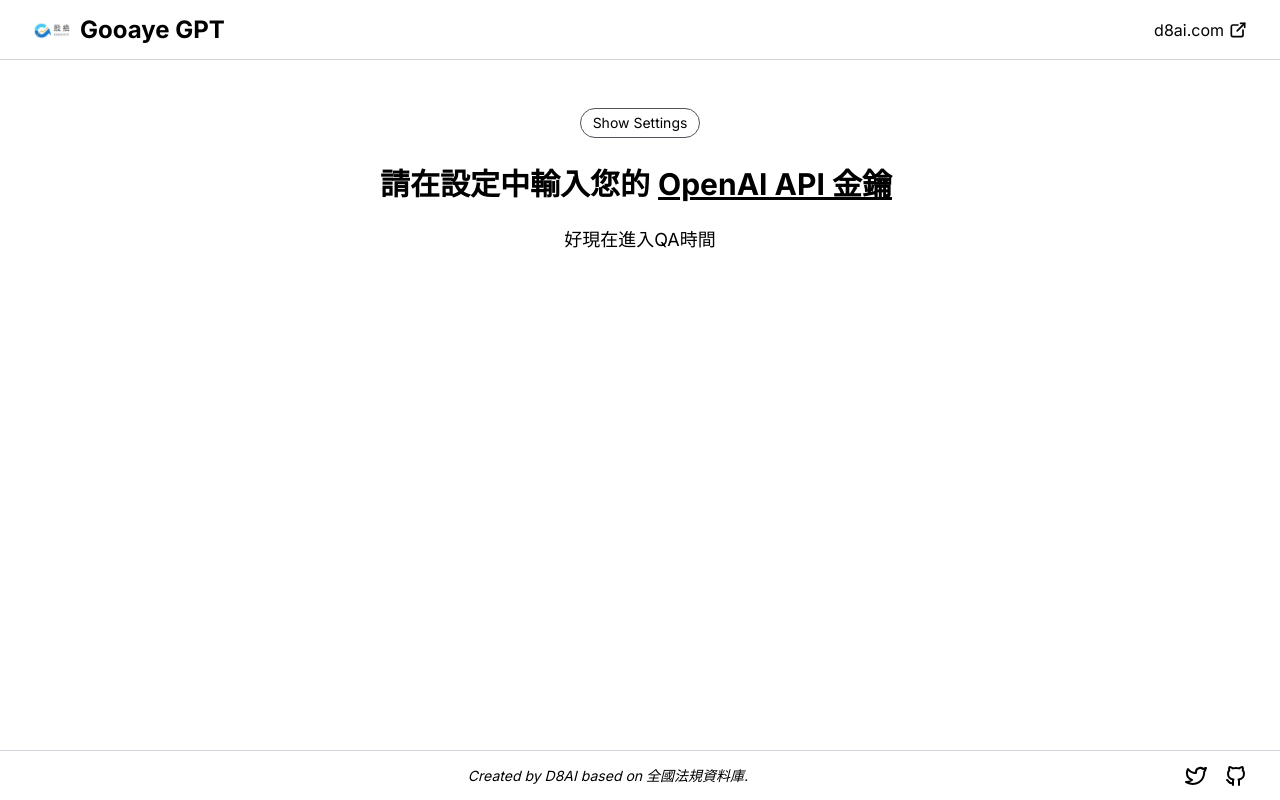
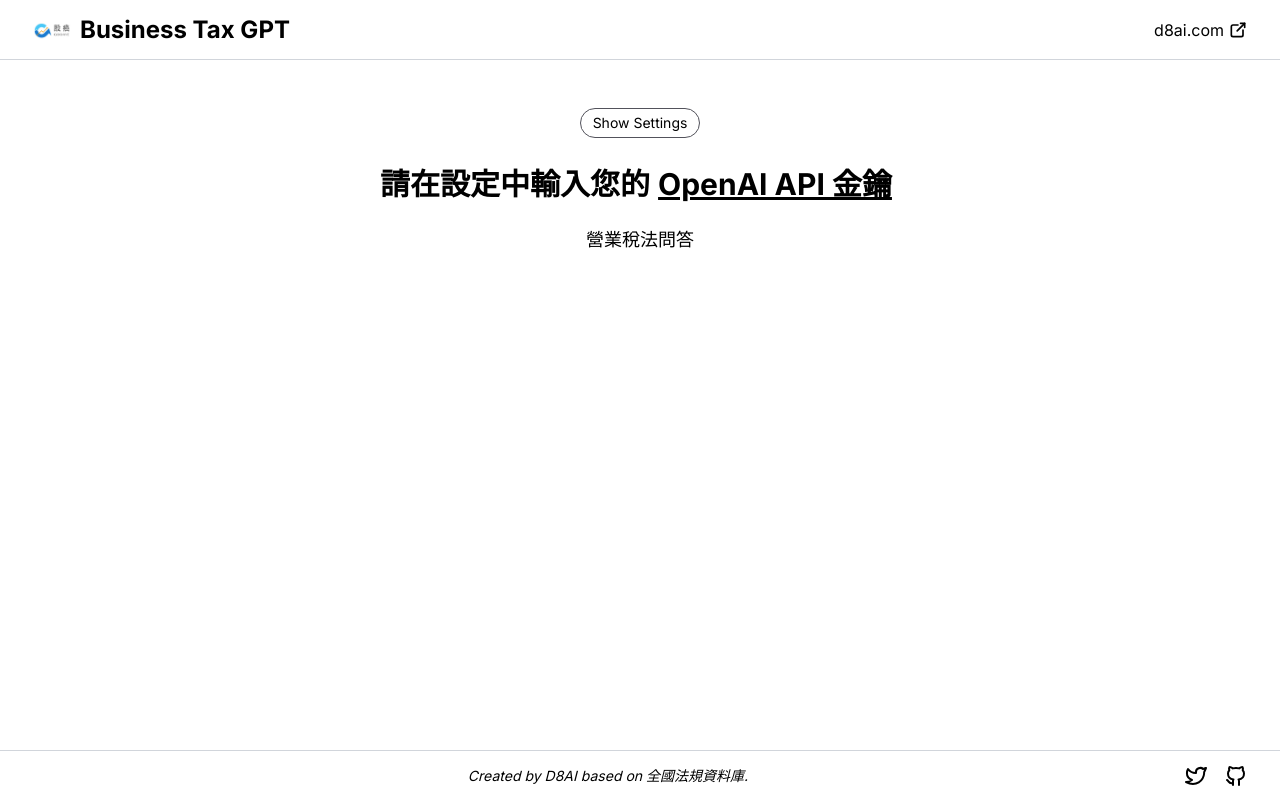
Before and after one commit to rlancemartin/lex-gpt, a Next.js app: page / in a window 1280 px wide. Built offline with nearby package versions, Linux system fonts and the light colour scheme.

Commit message:
change names

```diff
--- a/components/Footer.tsx
+++ b/components/Footer.tsx
@@ -31,7 +31,7 @@
       <div className="flex space-x-4">
         <a
           className="flex items-center hover:opacity-50"
-          href="https://yentingl.com"
+          href="https://d8ai.com"
           target="_blank"
           rel="noreferrer"
         >
--- a/components/Navbar.tsx
+++ b/components/Navbar.tsx
@@ -17,7 +17,7 @@
             alt="The Network State GPT"
             height={40}
           />
-          <div className="ml-2">Gooaye GPT</div>
+          <div className="ml-2">Business Tax GPT</div>
         </a>
       </div>
       <div>
--- a/pages/index.tsx
+++ b/pages/index.tsx
@@ -51,7 +51,7 @@
     setChunks(results);
 
     // Prompt for LLM summarization
-    const prompt = `您是一個有幫助的助手，可以使用股癌的播客集準確回答查詢。使用提供的文本來構建答案，但盡量避免從文章中逐字逐句地複製。在可能的情況下，請使用自己的詞語。將您的答案保持在 5 句以下。答案要準確、有幫助、簡明明確。使用以下段落來回答查詢："${query}"`
+    const prompt = `您是一個有幫助的助手，可以使用台灣全國法規資料庫準確回答查詢。使用提供的文本來構建答案，但盡量避免從文章中逐字逐句地複製。在可能的情況下，請使用自己的詞語。將您的答案保持在 5 句以下。答案要準確、有幫助、簡明明確。使用以下段落來回答查詢："${query}"`
     const ctrl = new AbortController();
 
     fetchEventSource("/api/vectordbqa",  {
@@ -109,10 +109,10 @@
   return (
     <>
       <Head>
-        <title>Gooaye GPT</title>
+        <title>Business Tax GPT</title>
         <meta
           name="description"
-          content={`Gooaye 股癌播客的 AI 聊天。`}
+          content={`營業稅法問答`}
         />
         <meta
           name="viewport"
@@ -284,7 +284,7 @@
                 ))}
               </div>
             ) : (
-              <div className="mt-6 text-center text-lg">{`好現在進入QA時間`}</div>
+              <div className="mt-6 text-center text-lg">{`營業稅法問答`}</div>
             )}
           </div>
         </div>
```
